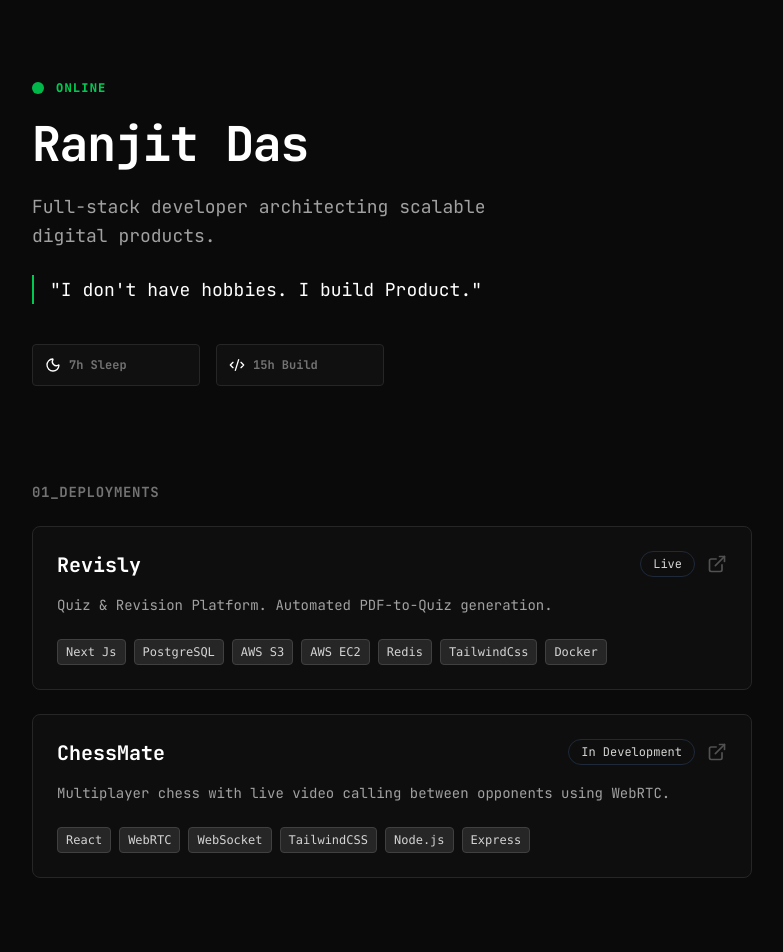
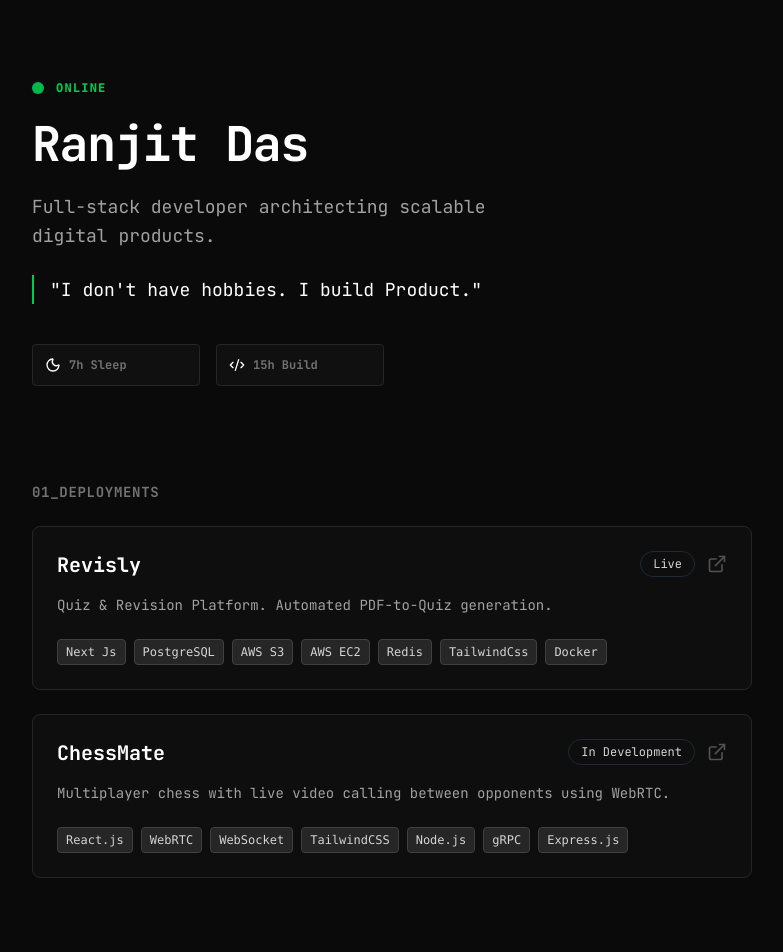
Before and after one commit to ranjit1024/PortfolioV2, a React (Vite) app: page / in a window 1280 px wide. Shown: the top 952 px of the page, without its empty margins (248-1031 px from the left). Built offline with nearby package versions, Linux system fonts and the light colour scheme; a web font is replaced by a local one.

Commit message:
update1.1

```diff
--- a/src/App.tsx
+++ b/src/App.tsx
@@ -20,7 +20,7 @@ const PROJECTS = [
   {
   title: "ChessMate",
   desc: "Multiplayer chess with live video calling between opponents using WebRTC.",
-  tags: ["React", "WebRTC", "WebSocket", "TailwindCSS", "Node.js", "Express"],
+  tags: ["React.js", "WebRTC", "WebSocket", "TailwindCSS", "Node.js", "gRPC", "Express.js"],
   status: "In Development",
   link: "" // Add your deployed link when ready
 }
```
